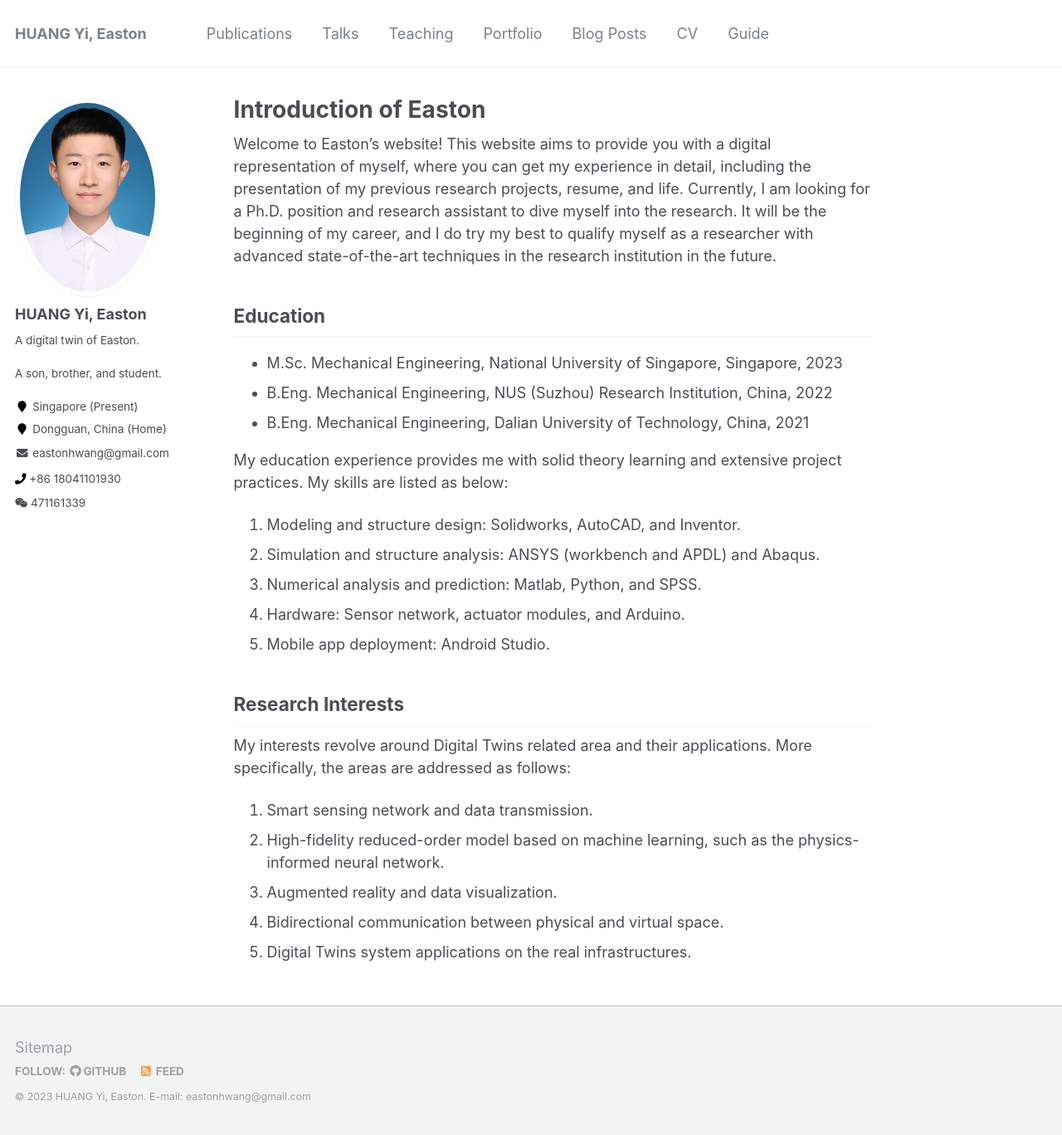
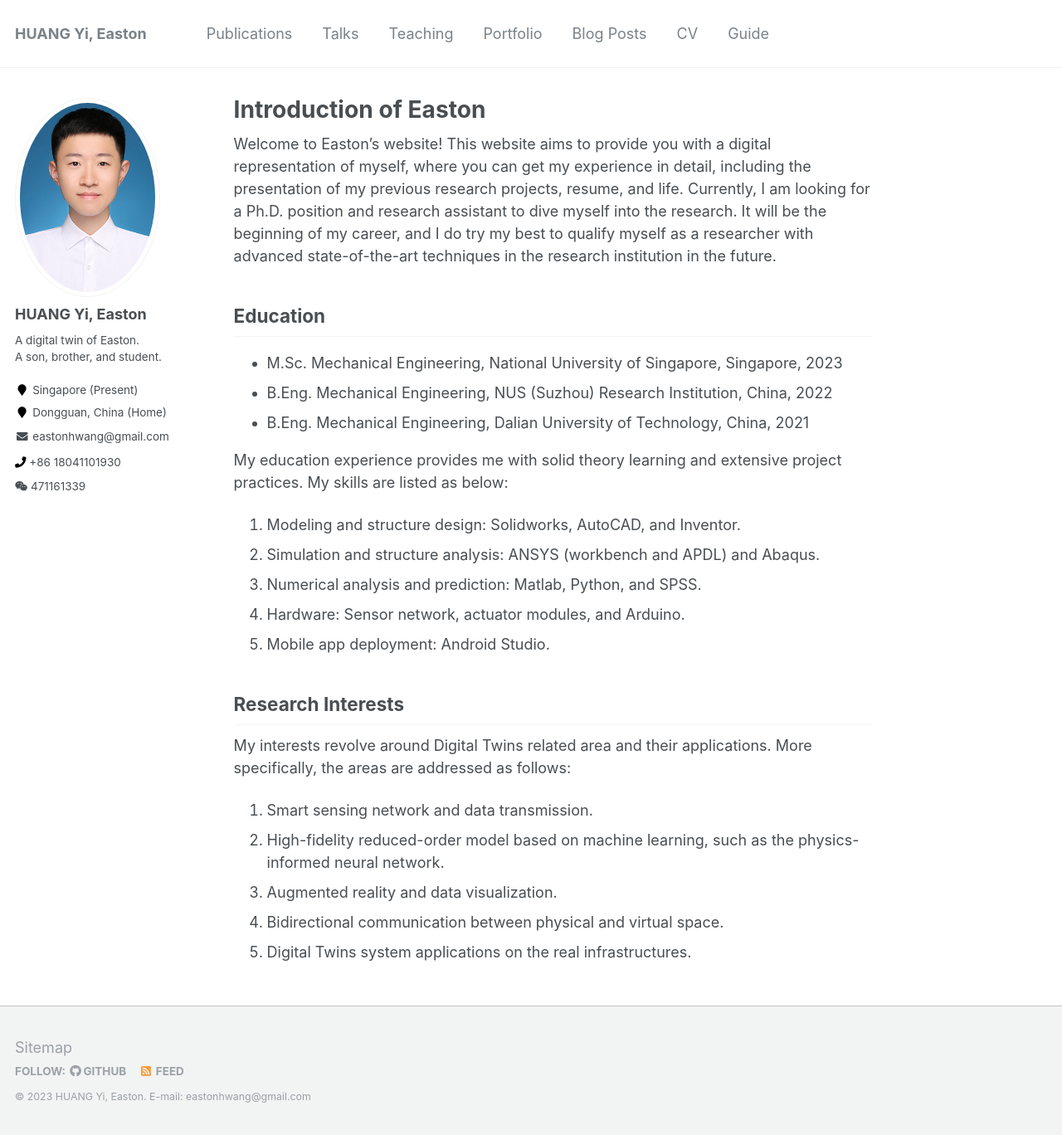
Before and after one commit to easton-hy/easton-hy.github.io, a Jekyll site: the page built from _pages/about.md, in a window 1280 px wide and 1368 px high. Shown: the whole window at 83% size. Built offline with Jekyll 4.4.1, drawn with Linux system fonts in a browser that asks for light colours.

```diff
--- a/_config.yml
+++ b/_config.yml
@@ -82,8 +82,8 @@ analytics:
 author:
   name             : "HUANG Yi, Easton"
   avatar           : "U2102035 Huang Yi.jpg"
-  bio              : "A digital twin of Easton."
-  bio2              : "A son, brother, and student."
+  bio              : "A digital twin of Easton. <br> A son, brother, and student."
+  bio2              :
   bio3              :
   location1         : "Singapore (Present)"
   location2         : "Dongguan, China (Home)"
```
